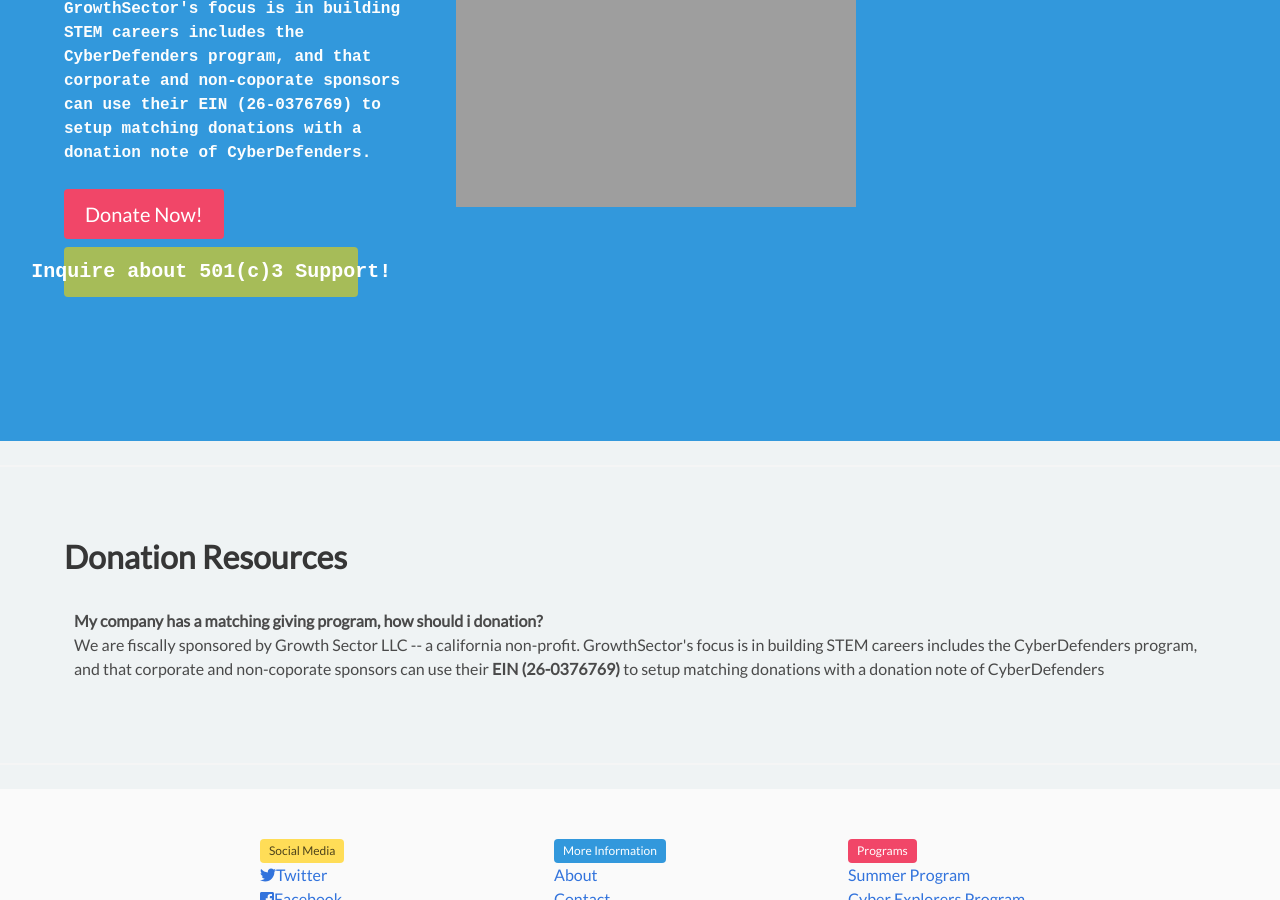
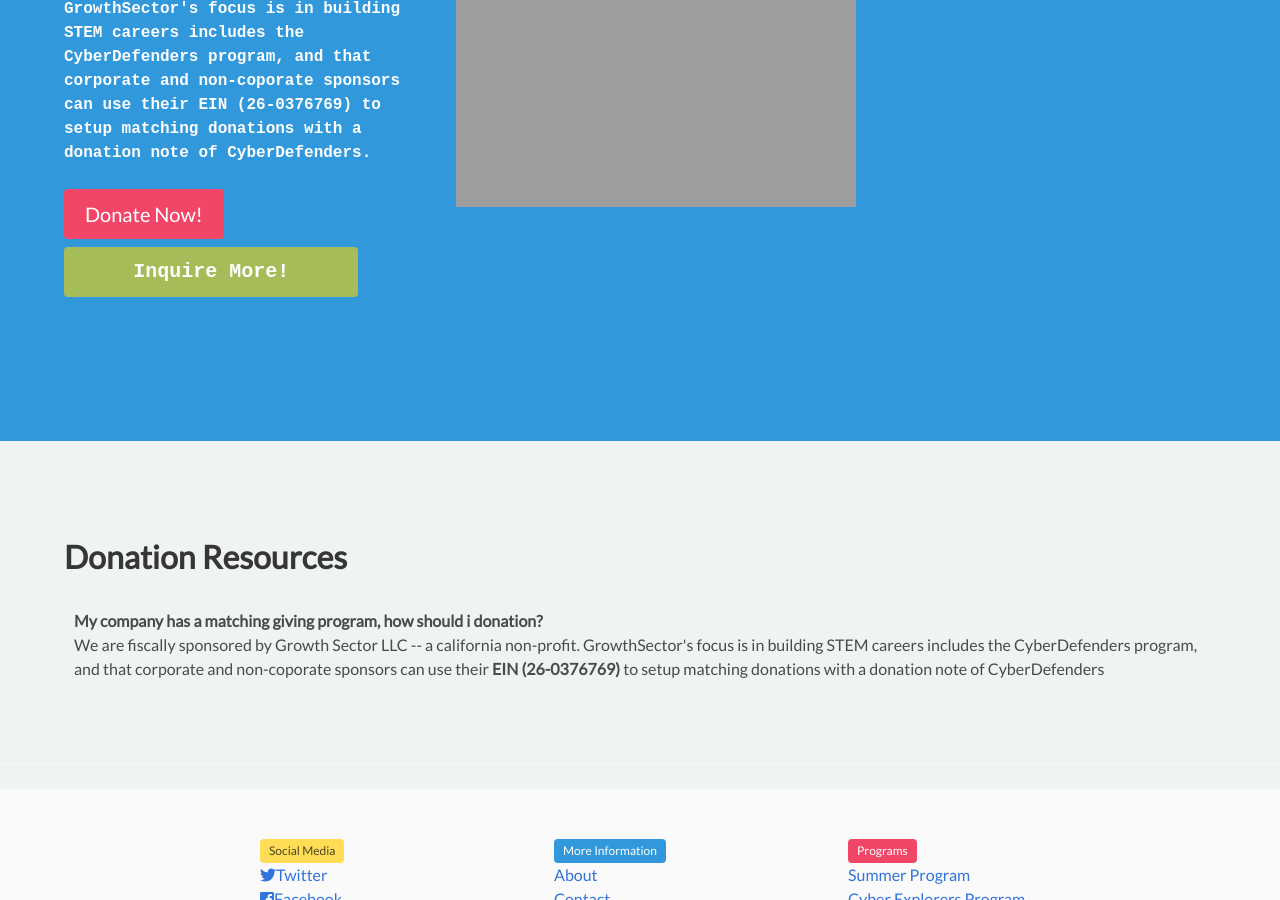
Before and after one commit to cyberdefendersprogram/www-homepage, a Jekyll site: the page built from donate.html, in a window 1280 px wide and 900 px high, scrolled down 423 px. Built offline with Jekyll 4.4.1, drawn with Linux system fonts in a browser that asks for light colours; nearby versions of some CDN libraries.

Commit message:
Update donate.html

```diff
--- a/donate.html
+++ b/donate.html
@@ -17,7 +17,7 @@
                     </h1>
                     <div class="buttons is-large">
                             <a class="button is-medium is-danger" href="https://donorbox.org/fund-our-summer-program">Donate Now!</a>
-                            <a class="button is-medium is-hackathon-apply" href="mailto:vaibhavb@gmail.com">Inquire about 501(c)3 Support!</a>
+                            <a class="button is-medium is-hackathon-apply" href="mailto:vaibhavb@gmail.com">Inquire More!</a>
                     </div>
                 </div>
                 <div class="column is-two-third">
```
